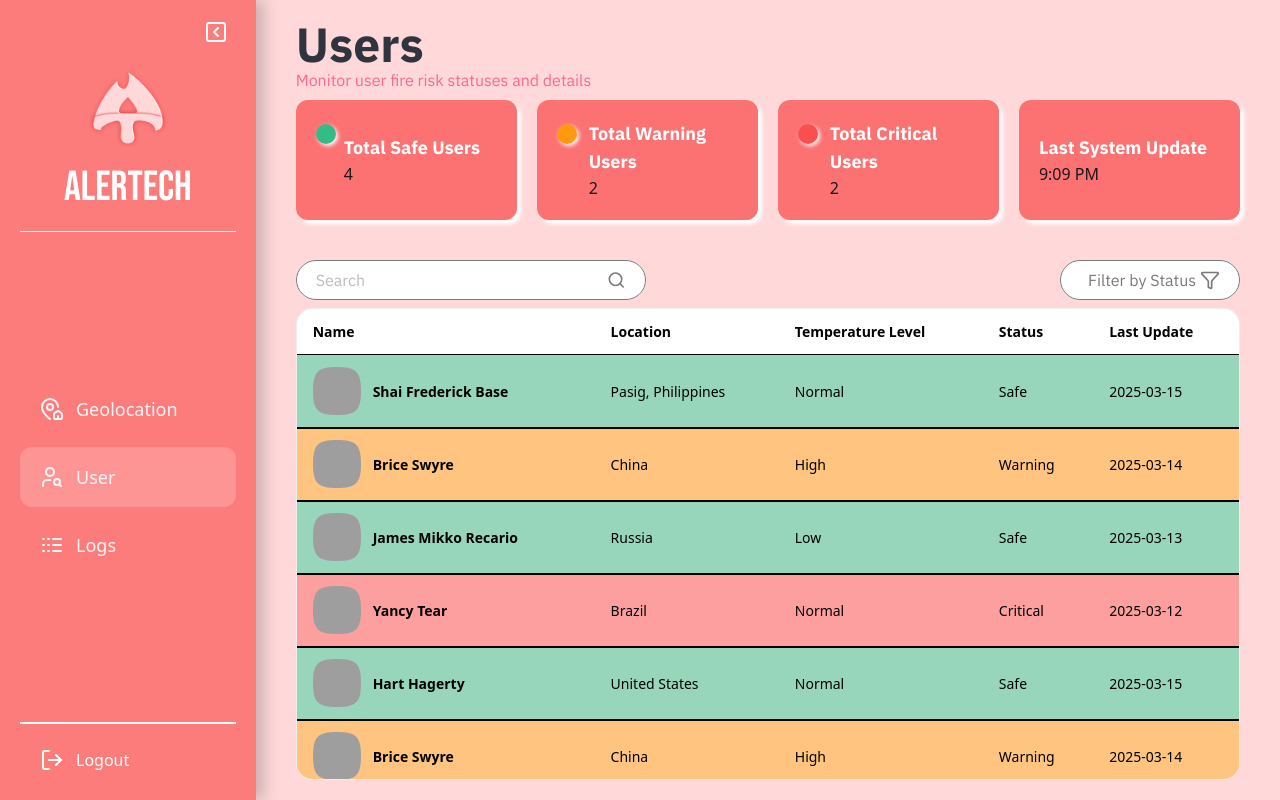
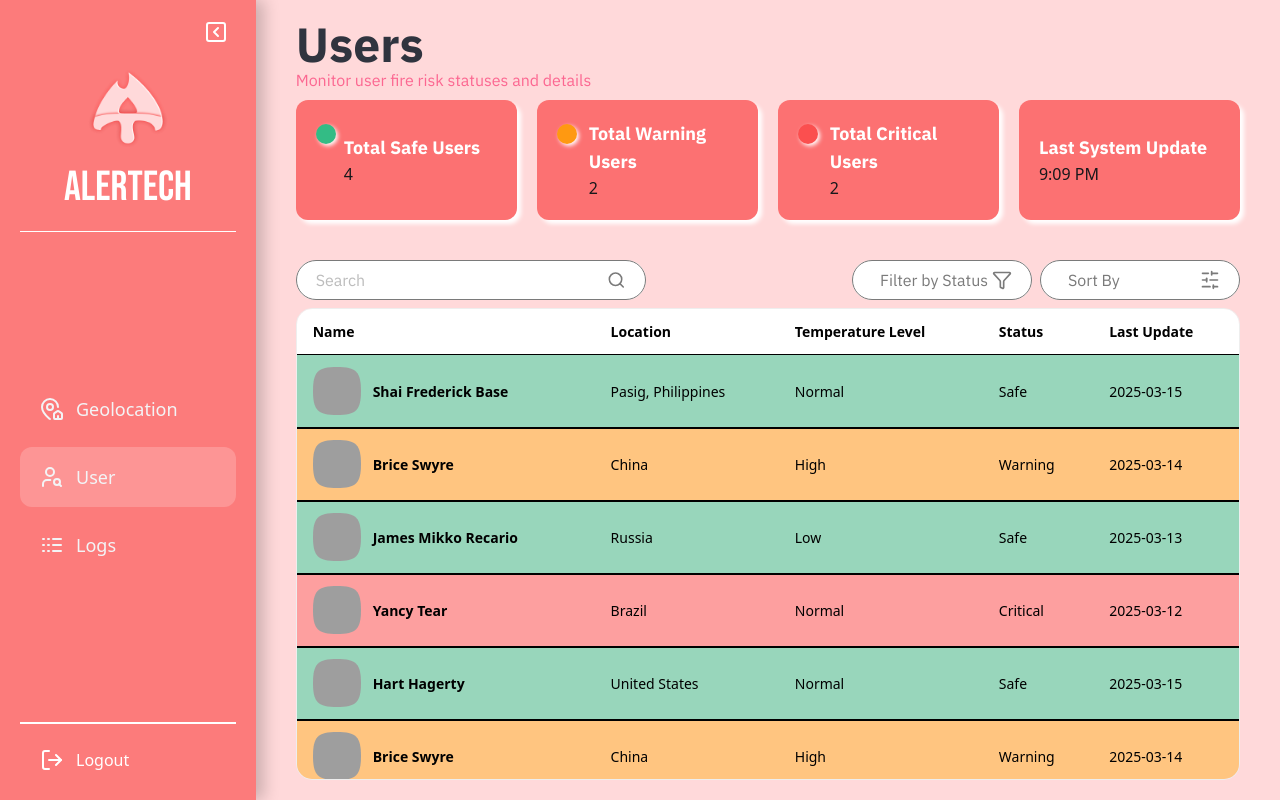
Before and after one commit to geraldsberongoy/Arduino-Hackathon-Web, a React (Vite) app in the folder frontend/: page /dashboard in a window 1280 px wide. Both pictures are taken after a click on the button "User". Built offline with nearby package versions, Linux system fonts and the light colour scheme; grey boxes are pictures that could not be loaded.

Commit message:
feat: add sorting functionality to User component and create SortDropdown component

```diff
--- a/frontend/src/components/User.jsx
+++ b/frontend/src/components/User.jsx
@@ -2,11 +2,13 @@ import React, { useState } from "react";
 import Table from "./ui/Table";
 import SearchBar from "./ui/Search";
 import FilterDropdown from "./ui/FilterDropdown";
+import SortDropdown from "./ui/SortDropdown";
 import users from "../data/users.json"; // Sample data
 
 const User = () => {
   const [searchQuery, setSearchQuery] = useState("");
   const [filter, setFilter] = useState("all");
+  const [sortBy, setSortBy] = useState("");
 
   const handleSearch = (query) => {
     setSearchQuery(query);
@@ -28,6 +30,10 @@ const User = () => {
 
   const handleFilterChange = (event) => {
     setFilter(event.target.value);
+  };
+
+  const handleSortChange = (sortOption) => {
+    setSortBy(sortOption);
   };
 
   return (
@@ -88,10 +94,18 @@ const User = () => {
 
       <div className="w-full flex items-center justify-between pt-10 pb-2">
         <SearchBar onSearch={handleSearch} />
-        <FilterDropdown onChange={handleFilterChange} />
+        <div className="flex gap-2">
+          <FilterDropdown onChange={handleFilterChange} />
+          <SortDropdown onChange={handleSortChange} />
+        </div>
       </div>
 
-      <Table users={users} searchQuery={searchQuery} filter={filter} />
+      <Table
+        users={users}
+        searchQuery={searchQuery}
+        filter={filter}
+        sortBy={sortBy}
+      />
     </div>
   );
 };
--- /dev/null
+++ b/frontend/src/components/ui/SortDropdown.jsx
@@ -0,0 +1,30 @@
+import React from "react";
+import { SlidersHorizontal } from "lucide-react";
+
+const SortDropdown = ({ onChange }) => {
+  return (
+    <div className="relative w-[200px] h-10 px-5 bg-white rounded-[50px] outline outline-offset-[-1px] outline-[#7a7a7a] inline-flex justify-start items-center gap-[3px] overflow-hidden">
+      <SlidersHorizontal
+        className="absolute right-5 text-[#7a7a7a] z-0"
+        size={20}
+      />
+
+      <select
+        className="w-full h-full bg-transparent text-[#7a7a7a] px-2 text-base font-normal font-['IBM_Plex_Sans'] outline-none appearance-none z-10"
+        onChange={(e) => onChange(e.target.value)}
+      >
+        <option value="" disabled selected>
+          Sort By
+        </option>
+        <option value="default">Default</option>
+        <option value="name">Name</option>
+        <option value="location">Location</option>
+        <option value="temperatureLevel">Temperature Level</option>
+        <option value="status">Status</option>
+        <option value="lastUpdate">Last Update</option>
+      </select>
+    </div>
+  );
+};
+
+export default SortDropdown;
--- a/frontend/src/components/ui/Table.jsx
+++ b/frontend/src/components/ui/Table.jsx
@@ -12,16 +12,26 @@ L.Icon.Default.mergeOptions({
   shadowUrl: "https://unpkg.com/leaflet@1.7.1/dist/images/marker-shadow.png",
 });
 
-const Table = ({ users, searchQuery, filter }) => {
+const Table = ({ users, searchQuery, filter, sortBy }) => {
   const [selectedUser, setSelectedUser] = useState(null);
 
-  const filteredUsers = users.filter((user) => {
+  const filteredUsers = users
+    .filter((user) => {
       const matchesSearchQuery = user.name
         .toLowerCase()
         .includes(searchQuery.toLowerCase());
       const matchesFilter =
         filter === "all" || user.status.toLowerCase() === filter;
       return matchesSearchQuery && matchesFilter;
+    })
+    .sort((a, b) => {
+      if (!sortBy) return 0;
+      if (sortBy === "lastUpdate") {
+        return new Date(b.lastUpdate) - new Date(a.lastUpdate);
+      }
+      if (a[sortBy] < b[sortBy]) return -1;
+      if (a[sortBy] > b[sortBy]) return 1;
+      return 0;
     });
 
   const getStatusColor = (status) => {
```
Lines whose indentation alone changed are shown as unchanged.
